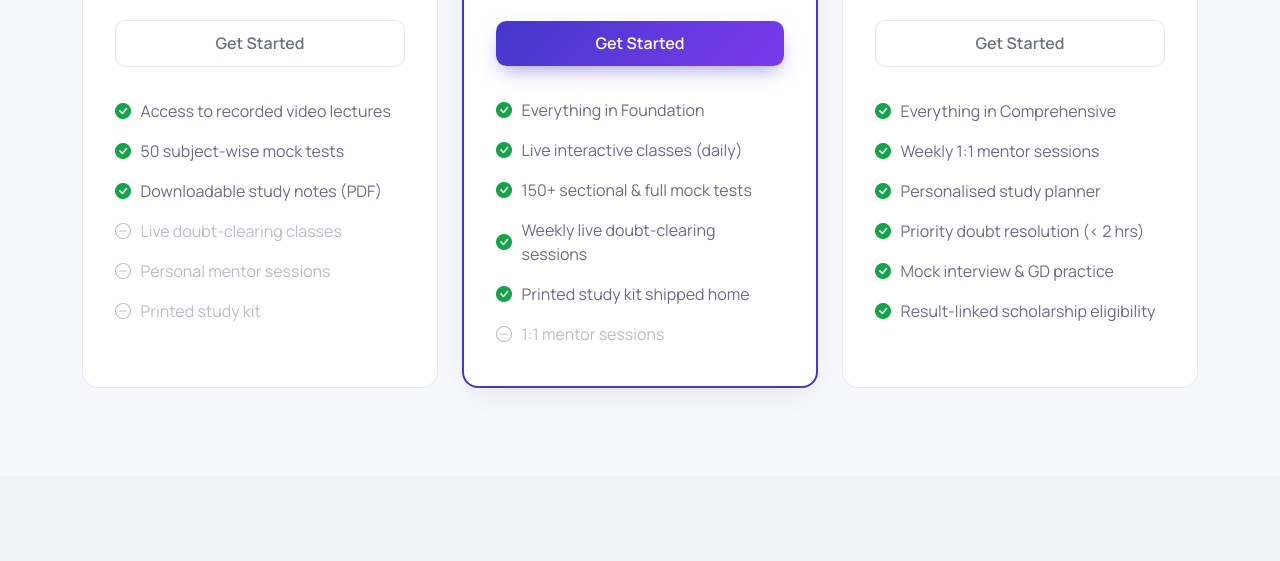
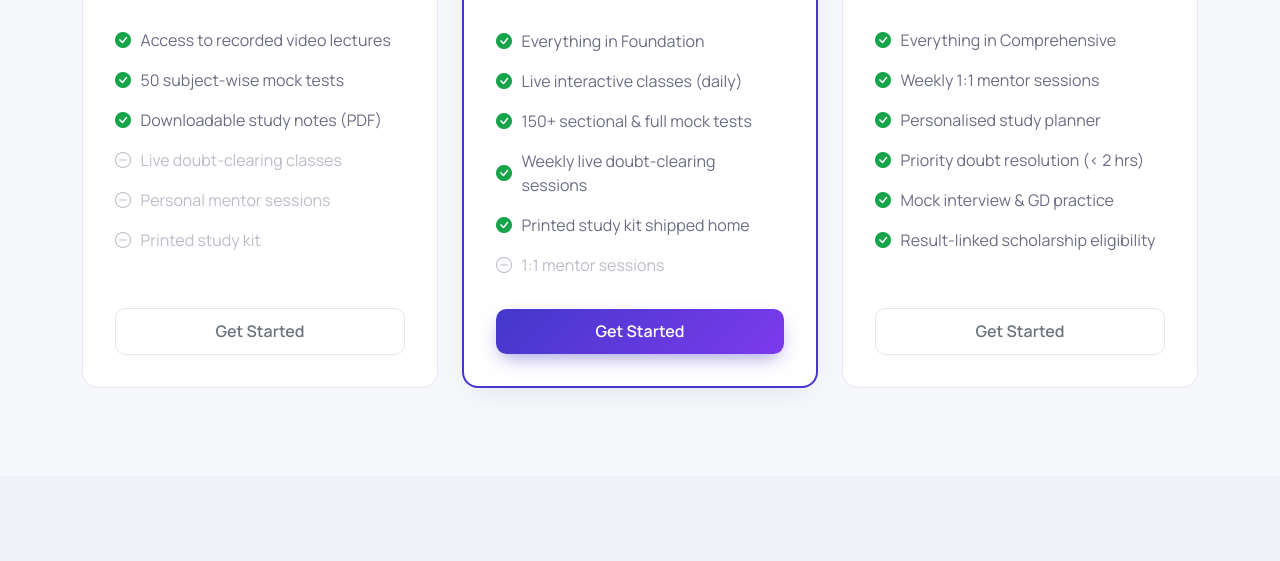
Before and after one commit to Innovalq-SoundaryaTeam/Coaching, a plain HTML site: page fees.html in a window 1280 px wide. Shown: the part 751-1312 px from the top of the page. Drawn offline with Linux system fonts and the light colour scheme.

Commit message:
Pin pricing card CTAs to the bottom of the container on Home 2 and Fees pages

```diff
--- a/assets/css/style.css
+++ b/assets/css/style.css
@@ -262,7 +262,7 @@ a{ text-decoration:none; }
 /* -------------------------------------------------------------------------
    8. Pricing / Fees
    ------------------------------------------------------------------------- */
-.pricing-card{ background:var(--ap-surface); border:1px solid var(--ap-border); border-radius:var(--ap-radius); padding:2rem; height:100%; position:relative; }
+.pricing-card{ background:var(--ap-surface); border:1px solid var(--ap-border); border-radius:var(--ap-radius); padding:2rem; height:100%; position:relative; display:flex; flex-direction:column; }
 .pricing-card.is-popular{ border:2px solid var(--ap-primary); box-shadow:var(--ap-shadow); }
 .pricing-card .popular-flag{ position:absolute; top:-.9rem; left:50%; transform:translateX(-50%); background:var(--ap-gradient); color:#fff; font-size:.75rem; font-weight:700; padding:.35rem 1rem; border-radius:50rem; white-space:nowrap; }
 .pricing-card .price{ font-family:var(--font-heading); font-weight:800; font-size:2.6rem; }
--- a/fees.html
+++ b/fees.html
@@ -160,8 +160,7 @@
           <div class="price mb-1" data-price-monthly>₹1,499<span class="fs-6 text-muted fw-normal">/mo</span></div>
           <div class="price mb-1" data-price-yearly style="display:none;">₹14,999<span class="fs-6 text-muted fw-normal">/yr</span></div>
           <p class="text-muted small mb-4">Applies to any single exam category</p>
-          <a href="contact.html" class="btn btn-outline-secondary border-ap w-100 mb-4">Get Started</a>
-          <ul>
+          <ul class="mb-4">
             <li class=""><i class="bi bi-check-circle-fill"></i>Access to recorded video lectures</li>
             <li class=""><i class="bi bi-check-circle-fill"></i>50 subject-wise mock tests</li>
             <li class=""><i class="bi bi-check-circle-fill"></i>Downloadable study notes (PDF)</li>
@@ -169,6 +168,7 @@
             <li class="disabled"><i class="bi bi-dash-circle"></i>Personal mentor sessions</li>
             <li class="disabled"><i class="bi bi-dash-circle"></i>Printed study kit</li>
           </ul>
+          <a href="contact.html" class="btn btn-outline-secondary border-ap w-100 mt-auto">Get Started</a>
         </div>
       </div>
       <div class="col-md-6 col-lg-4 reveal" style="transition-delay: 60ms;">
@@ -178,8 +178,7 @@
           <div class="price mb-1" data-price-monthly>₹2,999<span class="fs-6 text-muted fw-normal">/mo</span></div>
           <div class="price mb-1" data-price-yearly style="display:none;">₹28,999<span class="fs-6 text-muted fw-normal">/yr</span></div>
           <p class="text-muted small mb-4">Applies to any single exam category</p>
-          <a href="contact.html" class="btn btn-gradient w-100 mb-4">Get Started</a>
-          <ul>
+          <ul class="mb-4">
             <li class=""><i class="bi bi-check-circle-fill"></i>Everything in Foundation</li>
             <li class=""><i class="bi bi-check-circle-fill"></i>Live interactive classes (daily)</li>
             <li class=""><i class="bi bi-check-circle-fill"></i>150+ sectional & full mock tests</li>
@@ -187,6 +186,7 @@
             <li class=""><i class="bi bi-check-circle-fill"></i>Printed study kit shipped home</li>
             <li class="disabled"><i class="bi bi-dash-circle"></i>1:1 mentor sessions</li>
           </ul>
+          <a href="contact.html" class="btn btn-gradient w-100 mt-auto">Get Started</a>
         </div>
       </div>
       <div class="col-md-6 col-lg-4 reveal" style="transition-delay: 120ms;">
@@ -196,8 +196,7 @@
           <div class="price mb-1" data-price-monthly>₹5,499<span class="fs-6 text-muted fw-normal">/mo</span></div>
           <div class="price mb-1" data-price-yearly style="display:none;">₹52,999<span class="fs-6 text-muted fw-normal">/yr</span></div>
           <p class="text-muted small mb-4">Applies to any single exam category</p>
-          <a href="contact.html" class="btn btn-outline-secondary border-ap w-100 mb-4">Get Started</a>
-          <ul>
+          <ul class="mb-4">
             <li class=""><i class="bi bi-check-circle-fill"></i>Everything in Comprehensive</li>
             <li class=""><i class="bi bi-check-circle-fill"></i>Weekly 1:1 mentor sessions</li>
             <li class=""><i class="bi bi-check-circle-fill"></i>Personalised study planner</li>
@@ -205,6 +204,7 @@
             <li class=""><i class="bi bi-check-circle-fill"></i>Mock interview & GD practice</li>
             <li class=""><i class="bi bi-check-circle-fill"></i>Result-linked scholarship eligibility</li>
           </ul>
+          <a href="contact.html" class="btn btn-outline-secondary border-ap w-100 mt-auto">Get Started</a>
         </div>
       </div>
     </div>
```
Also changed, not shown: home-2.html (+6 -6 lines), src/templates/pages/fees.html (+2 -2 lines), src/templates/pages/home-2.html (+2 -2 lines).
